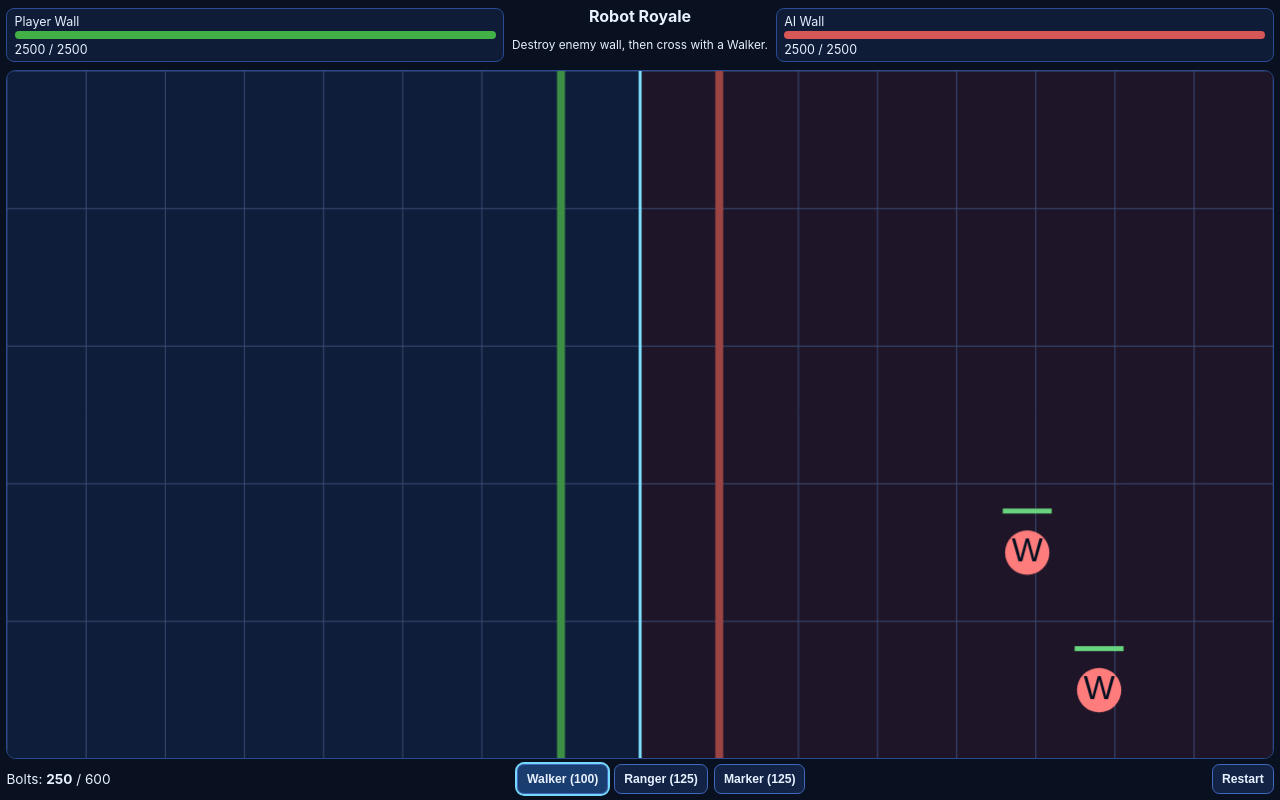
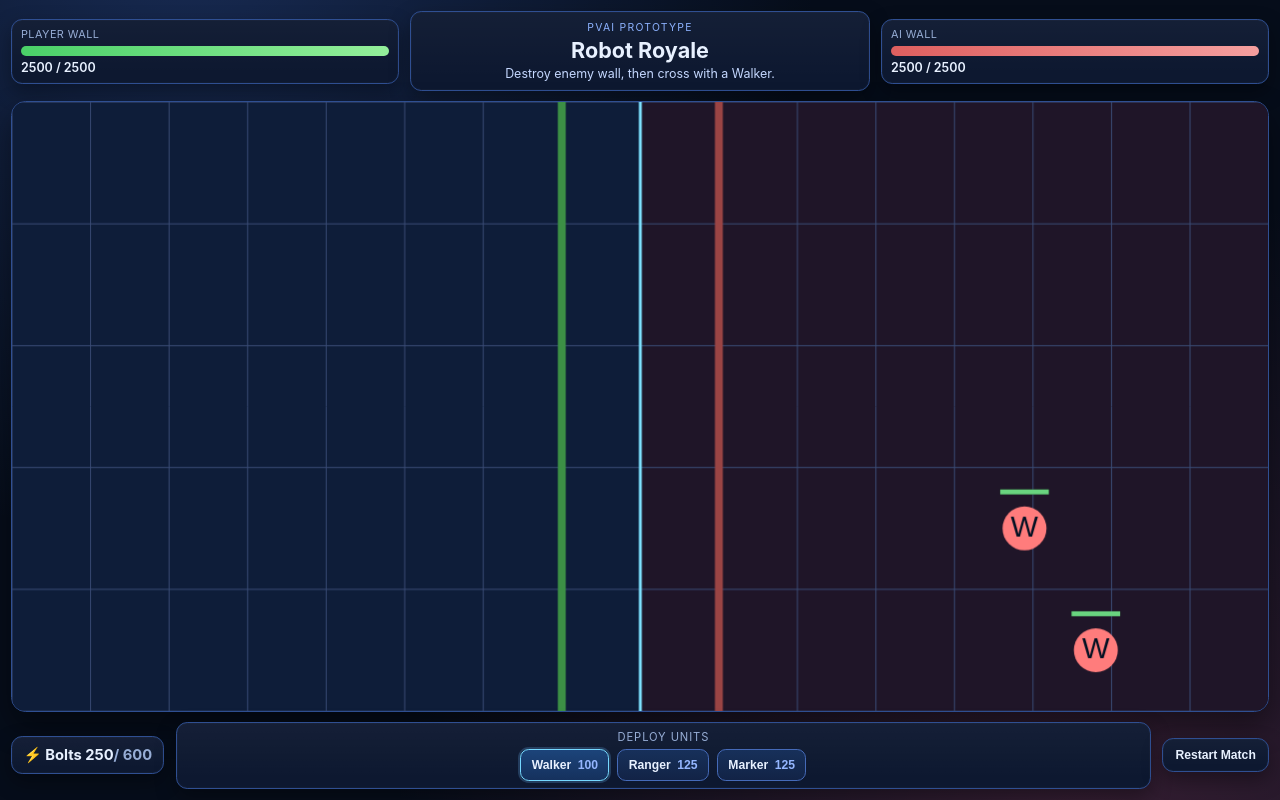
Before and after one commit to Grogu1010/RobotRoyale, a plain HTML site: page index.html in a window 1280 px wide. Drawn offline with Linux system fonts and the light colour scheme.

Commit message:
Improve game HUD visual styling and layout

```diff
--- a/index.html
+++ b/index.html
@@ -10,18 +10,21 @@
     <div id="app">
       <header class="hud top">
         <div class="wall-card">
-          <span>Player Wall</span>
+          <span class="label">Player Wall</span>
           <div class="bar"><div id="player-wall-bar" class="fill player"></div></div>
-          <span id="player-wall-hp">2500 / 2500</span>
+          <span id="player-wall-hp" class="value">2500 / 2500</span>
         </div>
+
         <div class="center-info">
+          <p class="kicker">PvAI Prototype</p>
           <h1>Robot Royale</h1>
           <p id="status">Destroy enemy wall, then cross with a Walker.</p>
         </div>
+
         <div class="wall-card">
-          <span>AI Wall</span>
+          <span class="label">AI Wall</span>
           <div class="bar"><div id="ai-wall-bar" class="fill ai"></div></div>
-          <span id="ai-wall-hp">2500 / 2500</span>
+          <span id="ai-wall-hp" class="value">2500 / 2500</span>
         </div>
       </header>
 
@@ -30,13 +33,18 @@
       </main>
 
       <footer class="hud bottom">
-        <div class="bolts">Bolts: <strong id="player-bolts">200</strong> / 600</div>
-        <div class="unit-buttons">
-          <button data-unit="walker">Walker (100)</button>
-          <button data-unit="ranger">Ranger (125)</button>
-          <button data-unit="marker">Marker (125)</button>
+        <div class="bolts-card">⚡ Bolts <strong id="player-bolts">200</strong><span>/ 600</span></div>
+
+        <div class="unit-panel">
+          <p class="panel-title">Deploy Units</p>
+          <div class="unit-buttons">
+            <button data-unit="walker">Walker <span>100</span></button>
+            <button data-unit="ranger">Ranger <span>125</span></button>
+            <button data-unit="marker">Marker <span>125</span></button>
+          </div>
         </div>
-        <button id="restart">Restart</button>
+
+        <button id="restart" class="restart-btn">Restart Match</button>
       </footer>
     </div>
     <script src="script.js"></script>
--- a/styles.css
+++ b/styles.css
@@ -1,6 +1,13 @@
 :root {
   color-scheme: dark;
   font-family: Inter, system-ui, -apple-system, Segoe UI, sans-serif;
+  --bg: #060d1a;
+  --panel: #0d1830;
+  --panel-soft: #132442;
+  --border: #2f4f92;
+  --text: #e8f1ff;
+  --muted: #97add5;
+  --glow: rgba(110, 188, 255, 0.22);
 }
 
 * {
@@ -10,55 +17,92 @@
 
 body {
   margin: 0;
-  background: #09101f;
-  color: #e8f1ff;
+  background:
+    radial-gradient(circle at 15% -10%, rgba(77, 132, 255, 0.25), transparent 45%),
+    radial-gradient(circle at 85% 110%, rgba(255, 102, 154, 0.2), transparent 50%),
+    var(--bg);
+  color: var(--text);
 }
 
 #app {
   height: 100dvh;
   display: grid;
   grid-template-rows: auto 1fr auto;
-  gap: 0.35rem;
-  padding: 0.4rem;
+  gap: 0.6rem;
+  padding: 0.7rem;
 }
 
 .hud {
   display: grid;
   align-items: center;
-  gap: 0.5rem;
+  gap: 0.7rem;
 }
 
 .hud.top {
-  grid-template-columns: 1fr auto 1fr;
+  grid-template-columns: minmax(160px, 1fr) auto minmax(160px, 1fr);
 }
 
 .hud.bottom {
   grid-template-columns: auto 1fr auto;
 }
 
+.wall-card,
+.center-info,
+.bolts-card,
+.unit-panel,
+.restart-btn {
+  background: linear-gradient(180deg, rgba(255, 255, 255, 0.03), transparent 85%), var(--panel);
+  border: 1px solid var(--border);
+  border-radius: 0.7rem;
+  box-shadow: 0 0 0 1px rgba(255, 255, 255, 0.02) inset, 0 8px 20px rgba(0, 0, 0, 0.35);
+}
+
 .wall-card {
-  background: #0f1c38;
-  border: 1px solid #2b4a91;
-  border-radius: 0.5rem;
-  padding: 0.3rem 0.45rem;
+  padding: 0.45rem 0.55rem;
   display: grid;
-  gap: 0.15rem;
+  gap: 0.3rem;
   font-size: 0.78rem;
+}
+
+.wall-card .label {
+  letter-spacing: 0.04em;
+  color: var(--muted);
+  text-transform: uppercase;
+  font-size: 0.68rem;
+}
+
+.wall-card .value {
+  font-weight: 600;
 }
 
 .center-info {
   text-align: center;
-  font-size: 0.74rem;
+  padding: 0.55rem 1rem;
+  min-width: min(60vw, 460px);
+}
+
+.kicker {
+  margin: 0;
+  font-size: 0.65rem;
+  color: #8db2ff;
+  letter-spacing: 0.12em;
+  text-transform: uppercase;
 }
 
 h1 {
+  margin: 0.2rem 0;
+  font-size: clamp(1rem, 1.8vw, 1.35rem);
+}
+
+#status {
   margin: 0;
-  font-size: 1rem;
+  color: #c5d8ff;
+  font-size: 0.78rem;
 }
 
 .bar {
   width: 100%;
-  height: 8px;
+  height: 10px;
   background: #24355e;
   border-radius: 999px;
   overflow: hidden;
@@ -66,14 +110,15 @@ h1 {
 
 .fill {
   height: 100%;
+  transition: width 0.25s ease;
 }
 
 .fill.player {
-  background: #43b047;
+  background: linear-gradient(90deg, #4ad068, #94ef9b);
 }
 
 .fill.ai {
-  background: #d55757;
+  background: linear-gradient(90deg, #de5f5f, #f59f9f);
 }
 
 main {
@@ -84,35 +129,96 @@ canvas {
   width: 100%;
   height: 100%;
   display: block;
-  border-radius: 0.6rem;
-  border: 1px solid #2a4a8f;
+  border-radius: 0.9rem;
+  border: 1px solid var(--border);
   background: #0b1730;
+  box-shadow: 0 14px 30px rgba(0, 0, 0, 0.42), 0 0 0 1px rgba(255, 255, 255, 0.02) inset;
+}
+
+.bolts-card {
+  padding: 0.55rem 0.7rem;
+  font-size: 0.92rem;
+  font-weight: 650;
+  white-space: nowrap;
+}
+
+.bolts-card span {
+  color: var(--muted);
+}
+
+.unit-panel {
+  padding: 0.45rem;
+}
+
+.panel-title {
+  margin: 0 0 0.35rem;
+  text-align: center;
+  font-size: 0.7rem;
+  text-transform: uppercase;
+  letter-spacing: 0.08em;
+  color: var(--muted);
 }
 
 .unit-buttons {
   display: flex;
   justify-content: center;
-  gap: 0.4rem;
+  gap: 0.5rem;
   flex-wrap: wrap;
 }
 
 button {
-  border: 1px solid #4168bf;
-  border-radius: 0.45rem;
-  background: #122346;
-  color: #e8f1ff;
+  border: 1px solid #456ab8;
+  border-radius: 0.55rem;
+  background: linear-gradient(180deg, #17305a, #122346);
+  color: var(--text);
+  font-weight: 700;
+  padding: 0.48rem 0.65rem;
+  font-size: 0.76rem;
+  cursor: pointer;
+  transition: transform 0.15s ease, border-color 0.2s ease, box-shadow 0.2s ease;
+}
+
+button span {
+  color: #95b6ff;
+  margin-left: 0.2rem;
   font-weight: 600;
-  padding: 0.42rem 0.55rem;
-  font-size: 0.76rem;
+}
+
+button:hover {
+  transform: translateY(-1px);
+  border-color: #8ec7ff;
+}
+
+button:active {
+  transform: translateY(0);
 }
 
 button.active {
-  outline: 2px solid #75d8ff;
-  background: #1a3d6f;
+  border-color: #75d8ff;
+  box-shadow: 0 0 0 2px var(--glow);
+  background: linear-gradient(180deg, #1c447a, #15315d);
 }
 
-.bolts {
-  font-size: 0.85rem;
+.restart-btn {
+  padding: 0.55rem 0.75rem;
+}
+
+@media (max-width: 920px) {
+  .hud.top,
+  .hud.bottom {
+    grid-template-columns: 1fr;
+  }
+
+  .center-info,
+  .bolts-card,
+  .restart-btn {
+    justify-self: stretch;
+  }
+
+  .bolts-card,
+  .restart-btn {
+    text-align: center;
+  }
 }
 
 @media (orientation: portrait) {
```
